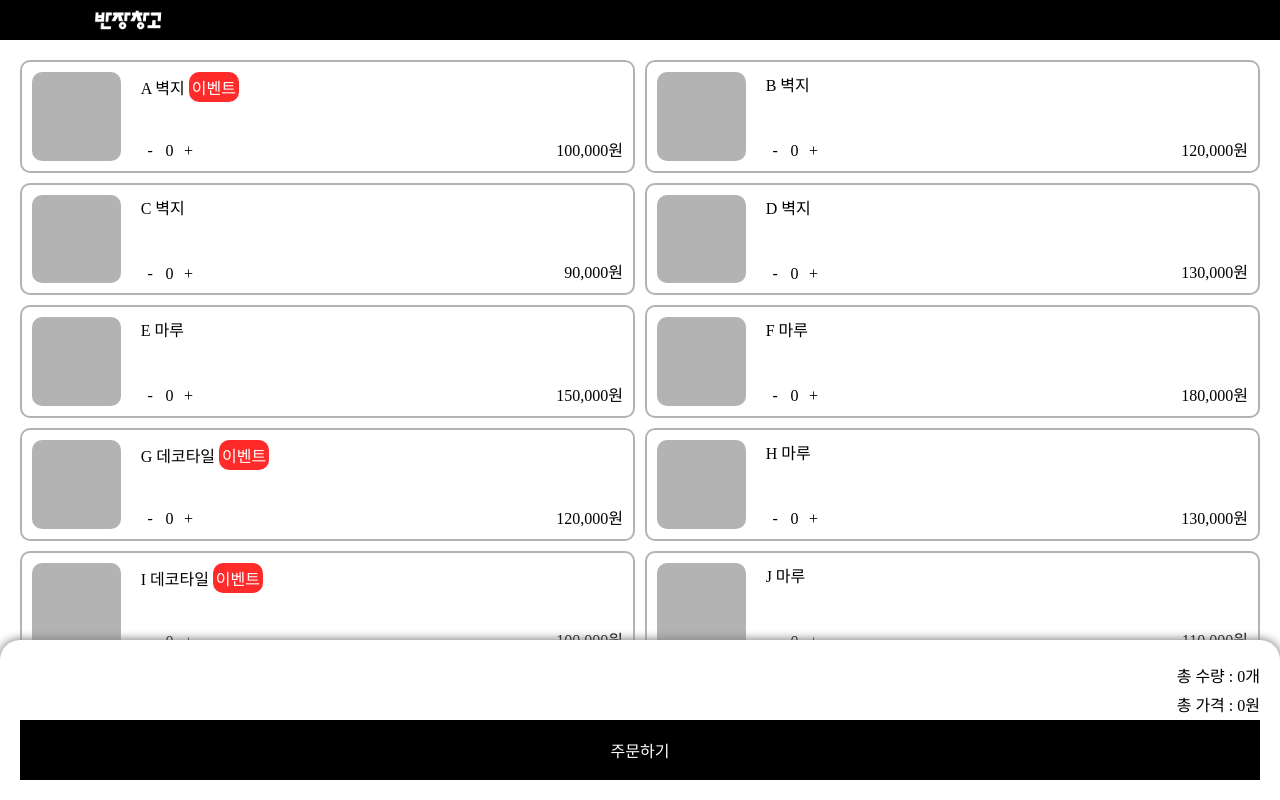
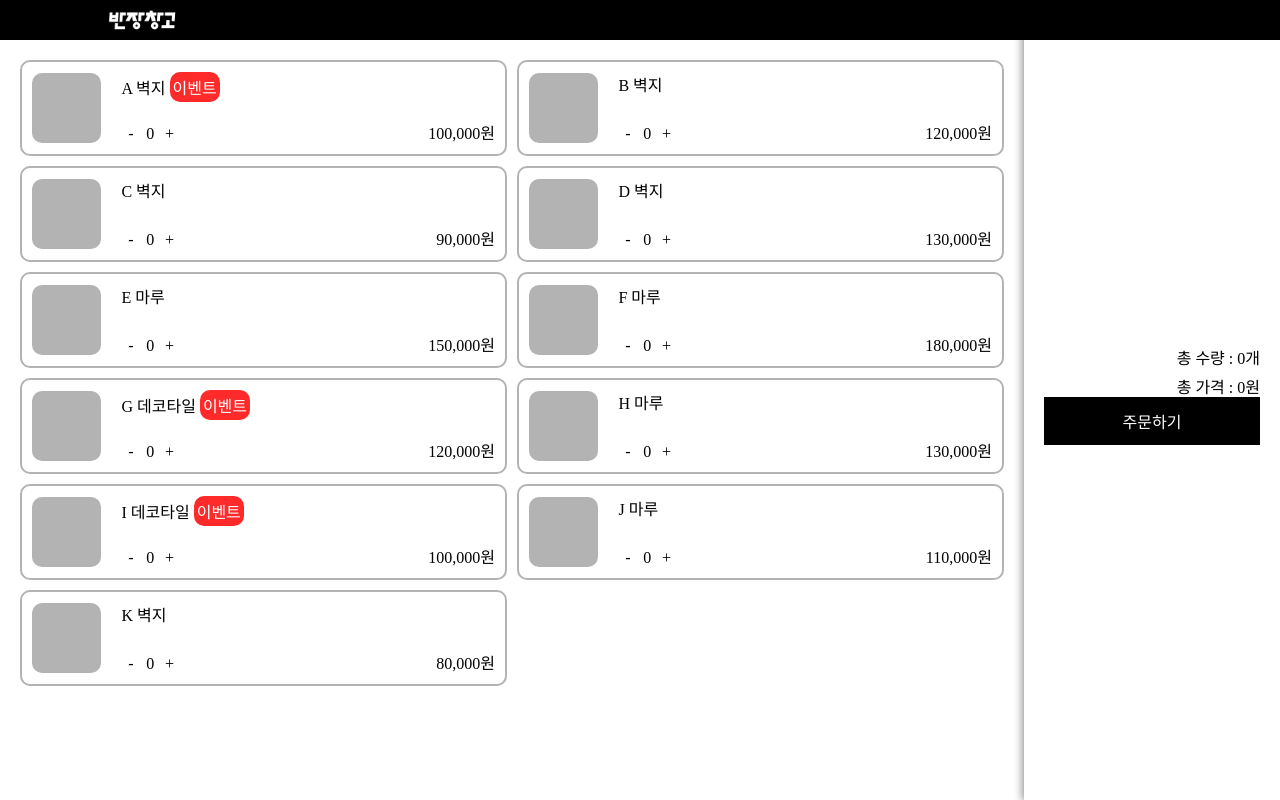
Before and after one commit to CCCWS/shopping-cart, a React (Create React App) app: page /order in a window 1280 px wide. Built offline with nearby package versions, Linux system fonts and the light colour scheme; data requests are answered from the project's data file; a web font is replaced by a local one.

Commit message:
fit pc화면 레이아웃 수정

```diff
--- a/src/page/Order/Footer.tsx
+++ b/src/page/Order/Footer.tsx
@@ -63,25 +63,11 @@ const Footer = () => {
 };
 
 const FooterDiv = styled.footer`
-  /* width: 100%;
-  height: 100%;
-  background-color: white;
-
-
-
-  padding: 20px;
-
-  display: flex;
-  flex-direction: column;
-  justify-content: space-between;
-
-  z-index: 1; */
-
   position: fixed;
   bottom: 0;
-  left: 0;
-  width: 100%;
-  height: 10rem;
+  right: 0;
+  width: 20%;
+  height: 100%;
 
   background-color: white;
 
@@ -91,16 +77,20 @@ const FooterDiv = styled.footer`
 
   display: flex;
   flex-direction: column;
-  justify-content: space-between;
+  justify-content: center;
+  gap: 10px 0px;
 
-  @media (max-width: 600px) {
+  @media (max-width: 800px) {
     width: 100%;
+    height: 9rem;
+    bottom: 0;
+    justify-content: space-between;
   }
 `;
 
 const CartInfo = styled.div`
   width: 100%;
-  height: 4rem;
+  height: 2rem;
 
   display: flex;
   flex-direction: column;
@@ -115,7 +105,7 @@ const OrderBtn = styled.button<{
   $orderLoading: boolean;
 }>`
   width: 100%;
-  height: 4rem;
+  height: 3rem;
 
   border: none;
 
--- a/src/page/Order/Header.tsx
+++ b/src/page/Order/Header.tsx
@@ -26,6 +26,8 @@ const HeaderDiv = styled.header`
   position: sticky;
   top: 0;
 
+  padding-left: 1rem;
+
   z-index: 1;
 `;
 
--- a/src/page/Order/ItemList.tsx
+++ b/src/page/Order/ItemList.tsx
@@ -49,6 +49,7 @@ const Item = styled.div<{ $orderLoading: boolean }>`
     display: grid;
     grid-template-columns: 1fr 1fr;
     gap: 10px 10px;
+    padding-right: calc(20% + 20px);
   }
 `;
 
```
